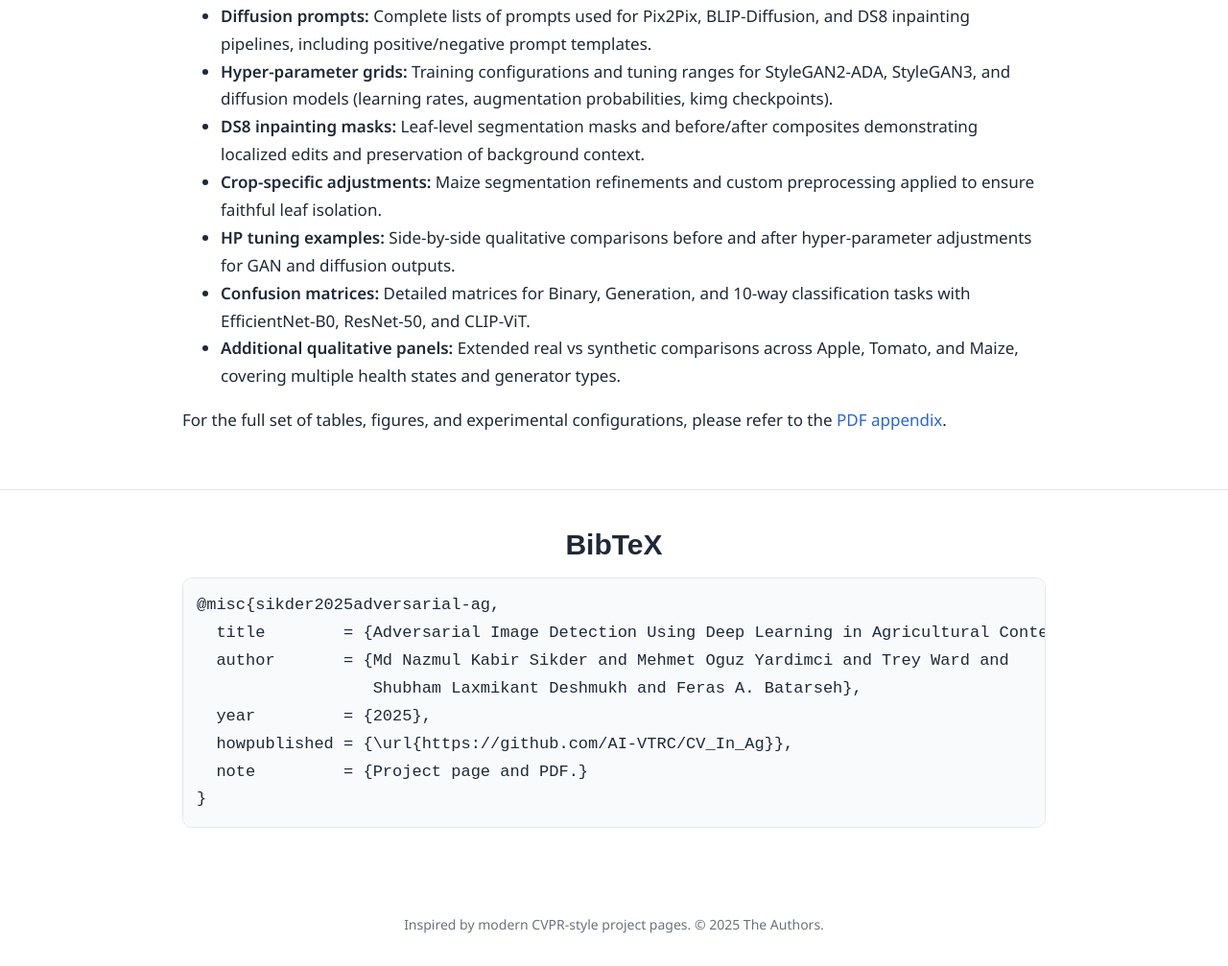
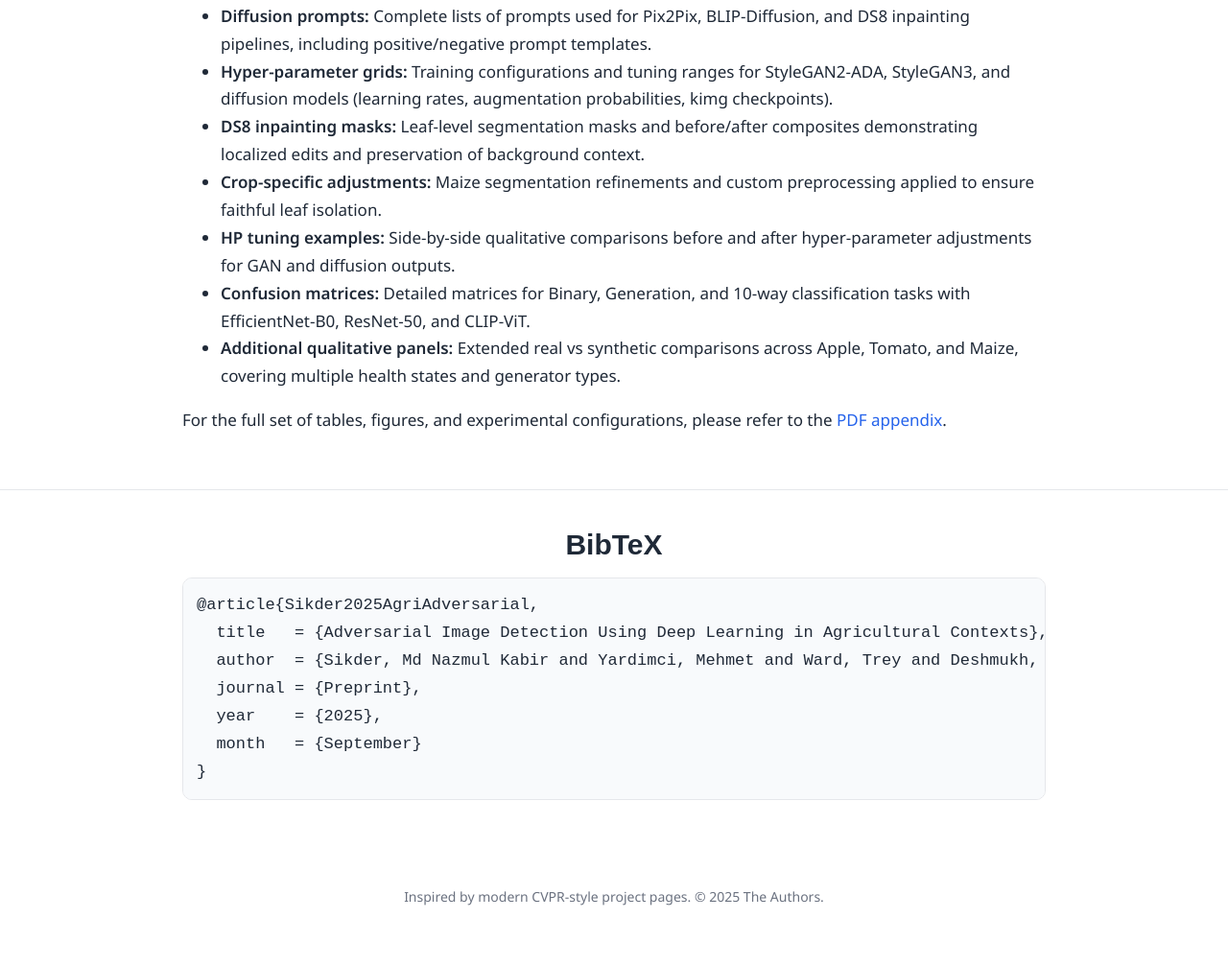
Before and after one commit to AI-VTRC/AgriVision.AI, a plain HTML site: page index.html in a window 1280 px wide. Shown: the part 4909-5916 px from the top of the page at 96% size. After the commit the page ends 5887 px from the top, so only its background shows below. Drawn offline with Linux system fonts and the light colour scheme; a web font is replaced by a local one.

Commit message:
update bibtex

```diff
--- a/index.html
+++ b/index.html
@@ -332,14 +332,14 @@
   <div class="container">
     <h2>BibTeX</h2>
     <div class="content">
-<pre><code>@misc{sikder2025adversarial-ag,
-  title        = {Adversarial Image Detection Using Deep Learning in Agricultural Contexts},
-  author       = {Md Nazmul Kabir Sikder and Mehmet Oguz Yardimci and Trey Ward and
-                  Shubham Laxmikant Deshmukh and Feras A. Batarseh},
-  year         = {2025},
-  howpublished = {\url{https://github.com/AI-VTRC/CV_In_Ag}},
-  note         = {Project page and PDF.}
-}</code></pre>
+<pre><code>@article{Sikder2025AgriAdversarial,
+  title   = {Adversarial Image Detection Using Deep Learning in Agricultural Contexts},
+  author  = {Sikder, Md Nazmul Kabir and Yardimci, Mehmet and Ward, Trey and Deshmukh, Shubham Laxmikant and Batarseh, Feras A.},
+  journal = {Preprint},
+  year    = {2025},
+  month   = {September}
+}
+</code></pre>
     </div>
   </div>
 </section>
```
